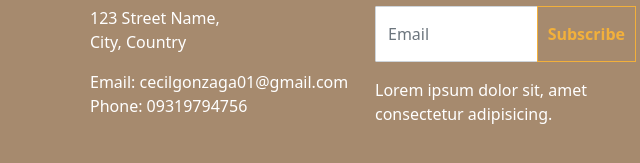
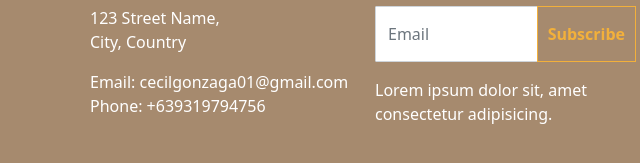
Before and after one commit to cecilgonzaga/cecilgonzaga, a plain HTML site: page Index.html in a window 1280 px wide. Shown: the part 4425-4588 px from the top of the page, 562-1202 px from the left. Drawn offline with nearby package versions, Linux system fonts and the light colour scheme; a script that the page names is missing.

Commit message:
update footer

```diff
--- a/Index.html
+++ b/Index.html
@@ -1,5 +1,6 @@
 <!DOCTYPE html>
 <html lang="en">
+
 
 <head>
     <meta charset="UTF-8">
@@ -312,7 +313,7 @@
             <div class="col-md-3 col-sm-6 text-lg-start text-center">
                 <h5>Contact Us</h5>
                 <p>123 Street Name,<br>City, Country</p>
-                <p>Email: cecilgonzaga01@gmail.com<br>Phone: 09319794756</p>
+                <p>Email: cecilgonzaga01@gmail.com<br>Phone: +639319794756</p>
             </div>
             <div class="col-md-3 col-sm-6 text-lg-start  text-center">
                 <h5>Newsletter</h5>
```
